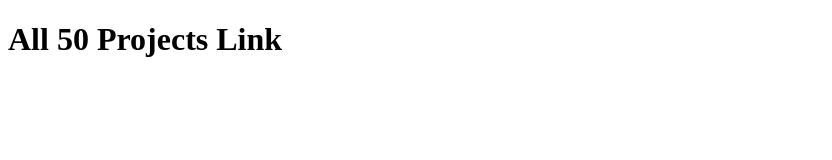
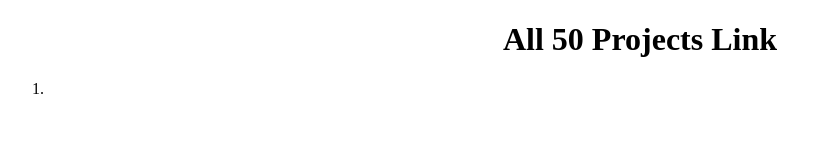
Before and after one commit to sufian202262/50projects, a plain HTML site: page index.html in a window 1280 px wide. Shown: the whole page, without its empty margins (0-832 px from the left). Drawn offline with Linux system fonts and the light colour scheme.

Commit message:
first project link is added

```diff
--- a/index.html
+++ b/index.html
@@ -6,6 +6,9 @@
     <title>All 50 projects</title>
 </head>
 <body>
-    <h1 style="justify-content: center;">All 50 Projects Link</h1>
+    <h1 style="text-align: center;">All 50 Projects Link</h1>
+    <ol>
+        <li><a href="1.Expanding_Cards/index.html"></a></li>
+    </ol>
 </body>
 </html>
```
